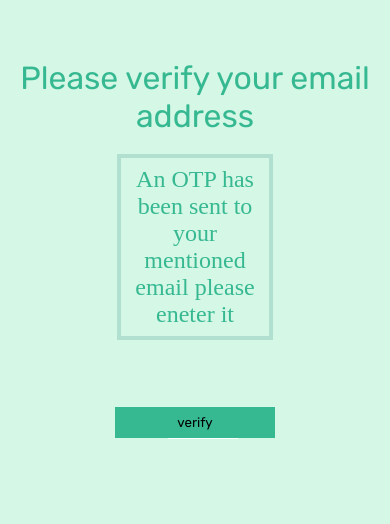
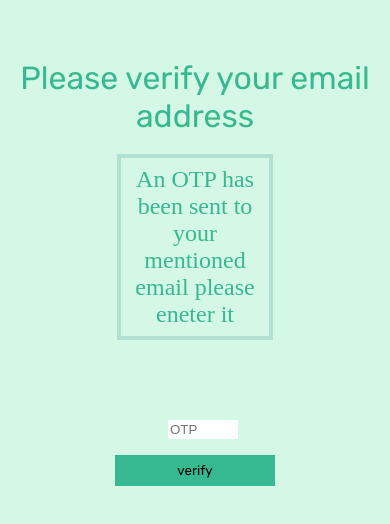
Before and after one commit to nilaydatta1234/Otaku-World, a plain HTML site: page project1.html in a window 390 px wide. Drawn offline with Linux system fonts and the light colour scheme.

Commit message:
Update project1.css

```diff
--- a/project1.css
+++ b/project1.css
@@ -47,4 +47,12 @@ h {
     background-color: #36B890;
     border:none;
     cursor: pointer;
+    margin-top: 5%;
 }
+@media(max-width:478px)
+{
+    .butt
+    {
+        margin-top: 3rem;
+    }
+}
```
